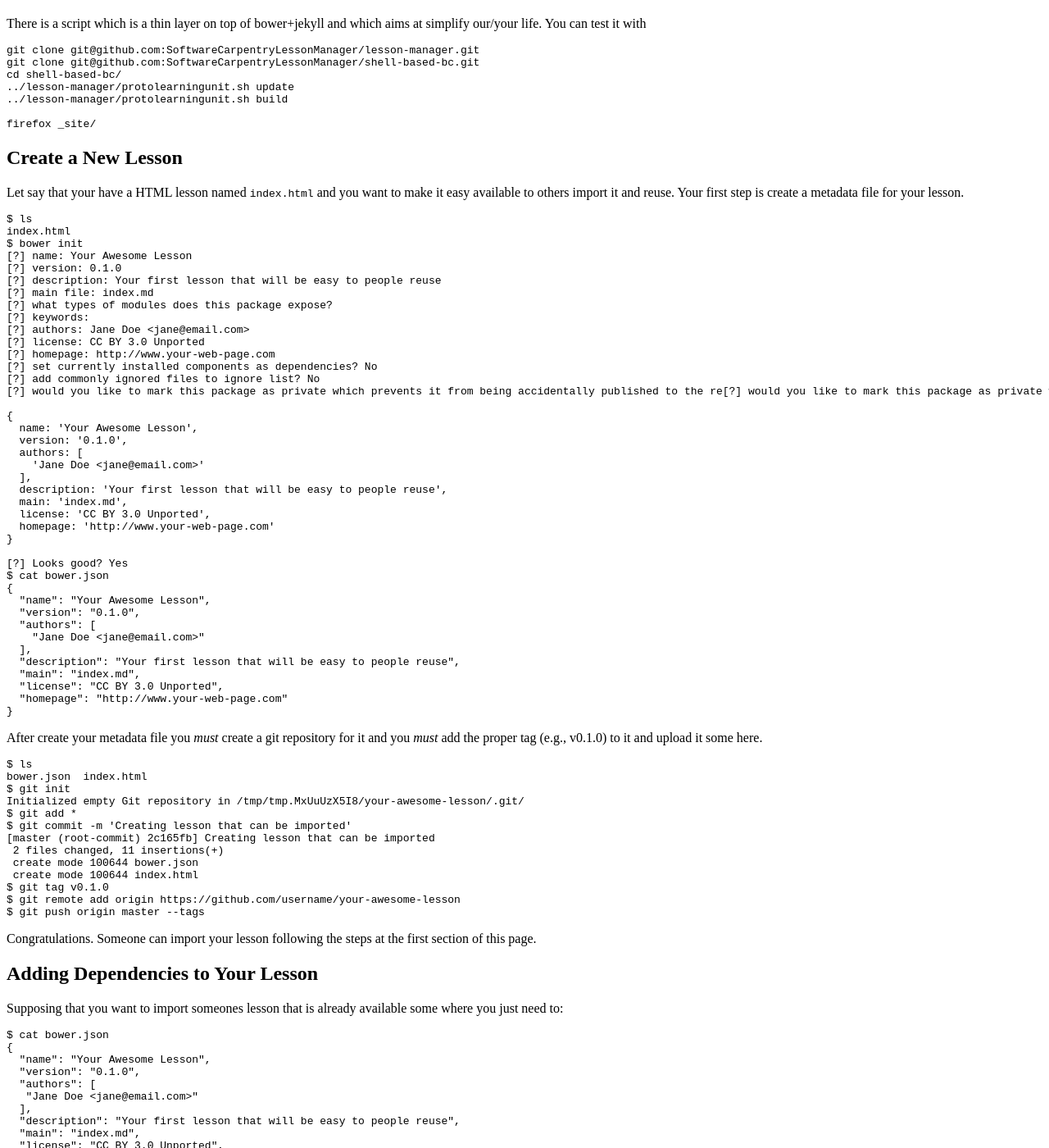
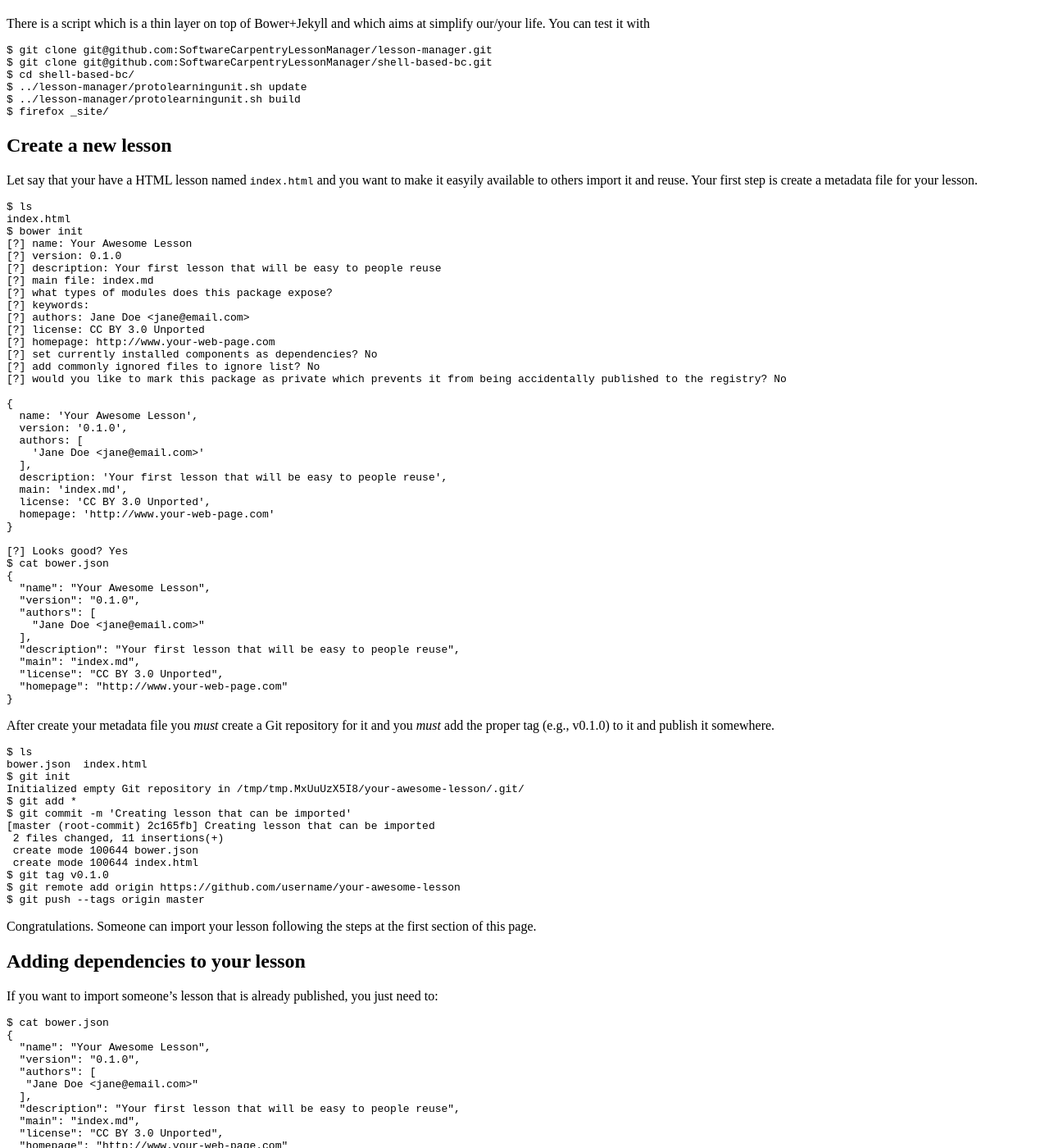
Before and after one commit to wking/lesson-manager, a Jekyll site: the page built from 04-howto.md, in a window 1280 px wide and 1400 px high, scrolled down 2912 px. Shown: the whole window at 82% size. Built offline with Jekyll 4.4.1, drawn with Linux system fonts in a browser that asks for light colours; some of the changed text lies outside the part shown.

Commit message:
04-howto.md: Assorted typo fixes and cleanups

```diff
--- a/04-howto.md
+++ b/04-howto.md
@@ -193,28 +193,29 @@
 contents.md  intro.md  novice-git-intro/   novice-shell-create/  novice-shell-intro/    template/
 ~~~
 
-## Building a Lesson
+## Building a lesson
 
 Still working on that.
 
-## Getting a building lessons with the work-in-progress script
+## Getting and building lessons with the work-in-progress script
 
-There is a script which is a thin layer on top of bower+jekyll and which aims at simplify our/your life.
-You can test it with
+There is a script which is a thin layer on top of Bower+Jekyll and
+which aims at simplify our/your life.  You can test it with
 
-    git clone git@github.com:SoftwareCarpentryLessonManager/lesson-manager.git
-    git clone git@github.com:SoftwareCarpentryLessonManager/shell-based-bc.git
-    cd shell-based-bc/
-    ../lesson-manager/protolearningunit.sh update
-    ../lesson-manager/protolearningunit.sh build
+~~~
+$ git clone git@github.com:SoftwareCarpentryLessonManager/lesson-manager.git
+$ git clone git@github.com:SoftwareCarpentryLessonManager/shell-based-bc.git
+$ cd shell-based-bc/
+$ ../lesson-manager/protolearningunit.sh update
+$ ../lesson-manager/protolearningunit.sh build
+$ firefox _site/
+~~~
 
-    firefox _site/
+## Create a new lesson
 
-## Create a New Lesson
-
-Let say that your have a HTML lesson named `index.html` and you want to make it
-easy available to others import it and reuse. Your first step is create a
-metadata file for your lesson.
+Let say that your have a HTML lesson named `index.html` and you want
+to make it easyily available to others import it and reuse. Your first
+step is create a metadata file for your lesson.
 
 ~~~
 $ ls
@@ -231,7 +232,7 @@
 [?] homepage: http://www.your-web-page.com
 [?] set currently installed components as dependencies? No
 [?] add commonly ignored files to ignore list? No
-[?] would you like to mark this package as private which prevents it from being accidentally published to the re[?] would you like to mark this package as private which prevents it from being accidentally published to the registry? No
+[?] would you like to mark this package as private which prevents it from being accidentally published to the registry? No
 
 {
   name: 'Your Awesome Lesson',
@@ -260,8 +261,8 @@
 }
 ~~~
 
-After create your metadata file you *must* create a git repository for it and
-you *must* add the proper tag (e.g., v0.1.0) to it and upload it some here.
+After create your metadata file you *must* create a Git repository for it and
+you *must* add the proper tag (e.g., v0.1.0) to it and publish it somewhere.
 
 ~~~
 $ ls
@@ -276,16 +277,16 @@
  create mode 100644 index.html
 $ git tag v0.1.0
 $ git remote add origin https://github.com/username/your-awesome-lesson
-$ git push origin master --tags
+$ git push --tags origin master
 ~~~
 
 Congratulations. Someone can import your lesson following the steps at the
 first section of this page.
 
-## Adding Dependencies to Your Lesson
+## Adding dependencies to your lesson
 
-Supposing that you want to import someones lesson that is already available
-some where you just need to:
+If you want to import someone's lesson that is already published, you
+just need to:
 
 ~~~
 $ cat bower.json
```
Also changed, not shown: other parts of 04-howto.md (+12 -13 lines).
